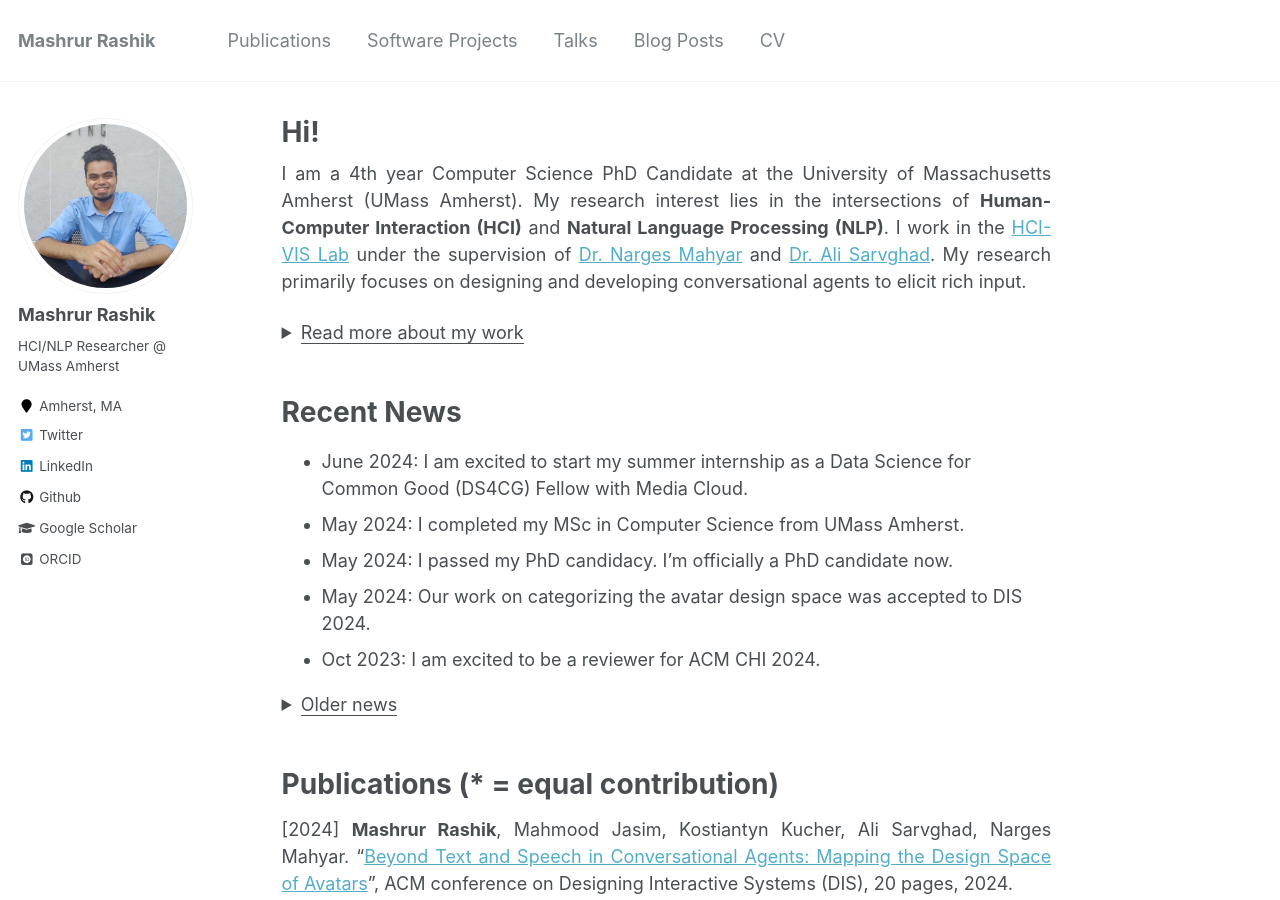
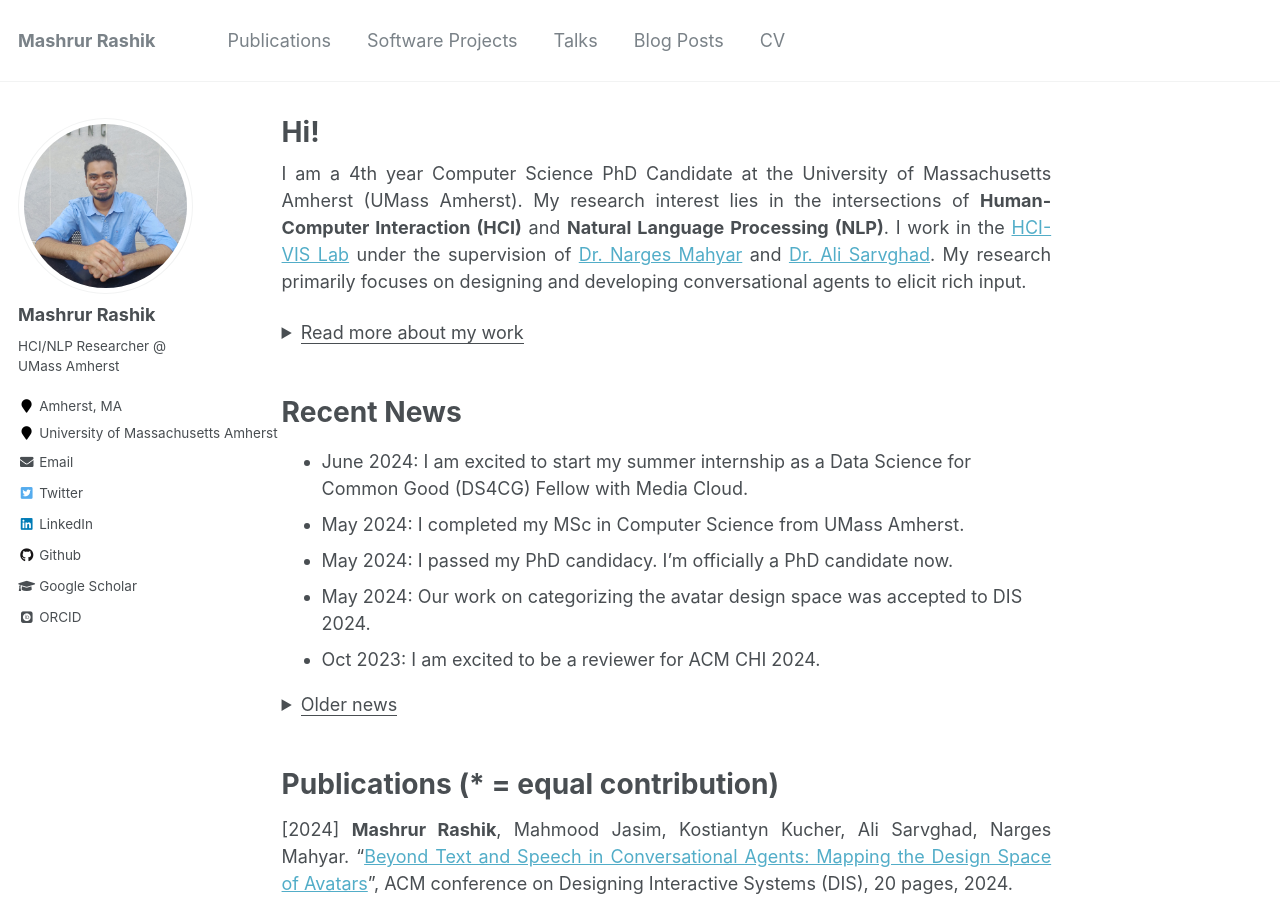
Before and after one commit to mashrur29/mashrur29.github.io, a Jekyll site: the page built from _pages/about.md, in a window 1280 px wide and 900 px high. Built offline with Jekyll 4.4.1, drawn with Linux system fonts in a browser that asks for light colours; some web fonts are replaced.

Commit message:
updated config

```diff
--- a/_config.yml
+++ b/_config.yml
@@ -84,10 +84,10 @@ author:
   avatar           : "Rashik_Mashrur.jpg"
   bio              : "HCI/NLP Researcher @ UMass Amherst"
   location         : "Amherst, MA"
-  employer         :
+  employer         : "University of Massachusetts Amherst"
   pubmed           :
   googlescholar    : "https://scholar.google.com/citations?user=7JcNp48AAAAJ&hl=en"
-  email            :
+  email            : "mrashik@umass.edu"
   researchgate     :  # example: "https://www.researchgate.net/profile/yourprofile"
   uri              :
   bitbucket        :
```
